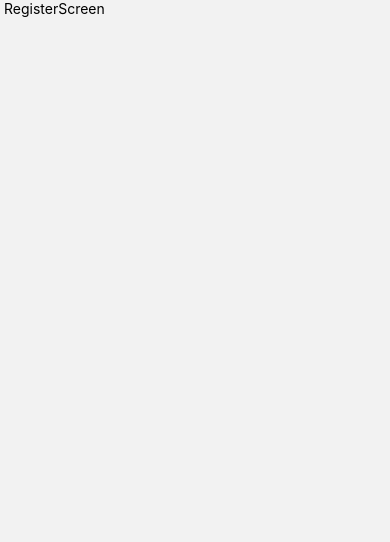
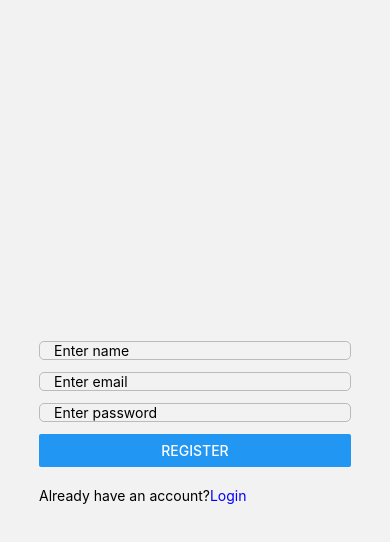
Before and after one commit to gaelambeu/FullStack_Ecommerce_App, a React Native app in the folder front-end/: screen /Register in a window 390 px wide. Shown: the top 542 px of the page. Built offline with nearby package versions, Linux system fonts and the light colour scheme.

Commit message:
end/begin
end to create Register
begin to create AuthContext

```diff
--- a/front-end/App.js
+++ b/front-end/App.js
@@ -2,11 +2,14 @@ import React from "react";
 import { Text, View } from "react-native"
 import { StatusBar } from 'expo-status-bar';
 import Navigation from "./src/components/Navigation";
+import { AuthProvider } from "./src/context/AuthContext";
 
 
 const App = () => {
     return (
+      <AuthProvider>
         <Navigation />
+      </AuthProvider>
     );
 };
 
--- /dev/null
+++ b/front-end/src/context/AuthContext.js
@@ -0,0 +1,9 @@
+import React,{createContext} from "react";
+
+export const AuthContext = createContext();
+
+export const AuthProvider = ({children}) => {
+    return (
+        <AuthContext.Provider value="Test value">{children}</AuthContext.Provider>
+    );
+};
--- a/front-end/src/screens/RegisterScreen.js
+++ b/front-end/src/screens/RegisterScreen.js
@@ -1,12 +1,77 @@
-import React from "react";
-import { Text, View } from "react-native"
+import React, {useState} from "react";
+import {
+    Text,
+    TextInput,
+    View,
+    Button,
+    TouchableOpacity,
+    StyleSheet,
+} from "react-native"
 
-const RegisterScreen = () => {
+const RegisterScreen = ({navigation}) => {
+
+    const [name, setName] = useState(null);
+    const [email, setEmail] = useState(null);
+    const [password, setPassword] = useState(null);
+
+
     return (
-        <View>
-            <Text> RegisterScreen </Text>
+        <View style={styles.container}>
+            <View style={styles.wrapper}>
+                <TextInput
+                    style={styles.input}
+                    value={name}
+                    placeholder="Enter name"
+                    onChangeText={text => setName(text)}
+                />
+
+                <TextInput
+                    style={styles.input}
+                    value={email}
+                    placeholder="Enter email"
+                    onChangeText={text => setEmail(text)}
+                />
+
+                <TextInput
+                    style={styles.input}
+                    value={password}
+                    placeholder="Enter password"
+                    onChangeText={text => setPassword(text)}
+                    secureTextEntry
+                />
+
+                <Button title="Register" />
+
+                <View style={{flexDirection:'row', marginTop: 20}}>
+                    <Text>Already have an account?</Text>
+                    <TouchableOpacity onPress={() => navigation.navigate('Login')} >
+                        <Text style={styles.link} >Login</Text>
+                    </TouchableOpacity>
+                </View>
+            </View>
         </View>
     );
 };
 
+const styles = StyleSheet.create({
+    container: {
+        flex: 1,
+        alignItems: 'center',
+        justifyContent: 'center',
+    },
+    wrapper:{
+        width: '80%',
+    },
+    input: {
+        marginBottom: 12,
+        borderWidth: 1,
+        borderColor: '#bbb',
+        borderRadius: 5,
+        paddingHorizontal: 14,
+    },
+    link: {
+        color: 'blue',
+    },
+});
+
 export default RegisterScreen;
```
